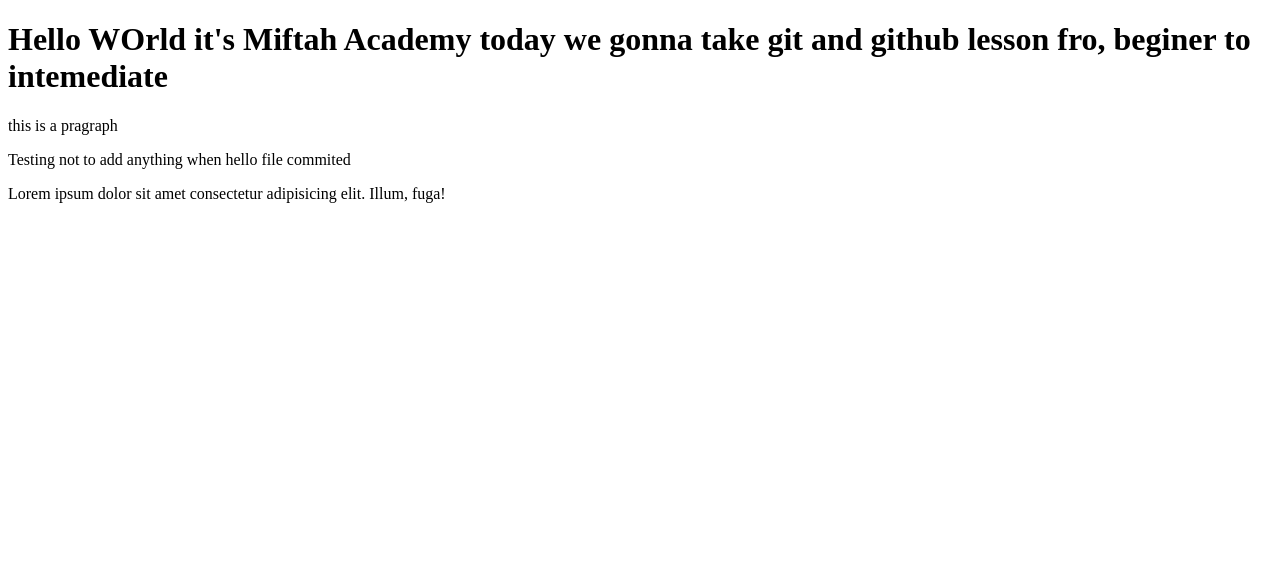
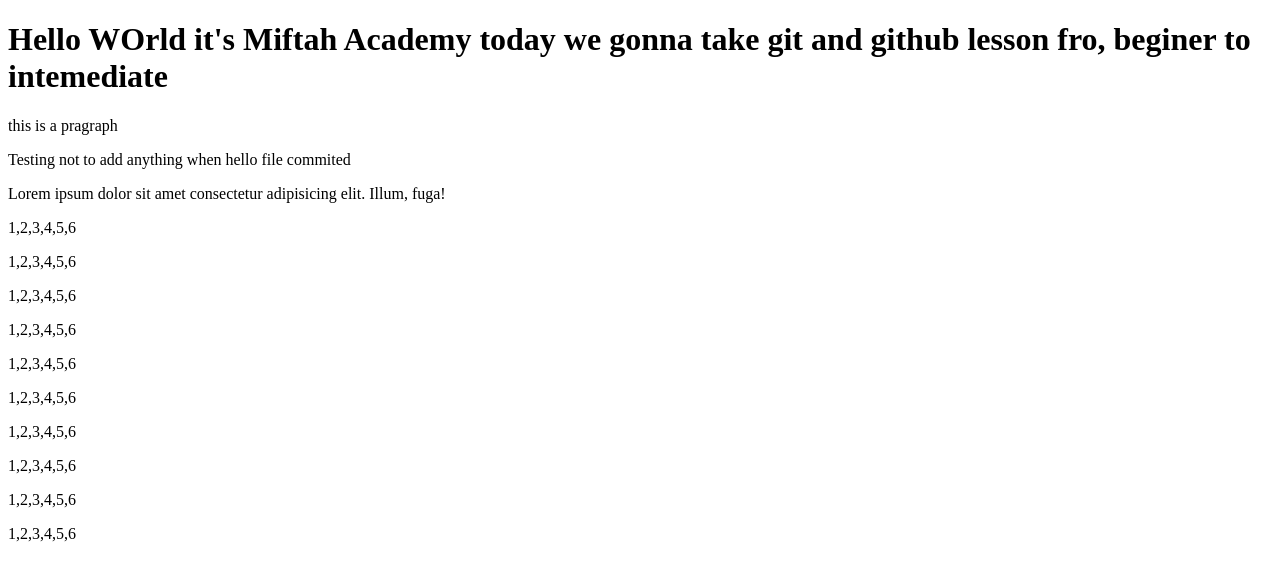
Before and after one commit to Miftah-Academy/MiftahGitTest1, a plain HTML site: page index.html in a window 1280 px wide. Drawn offline with Linux system fonts and the light colour scheme.

Commit message:
Updated all files

```diff
--- a/index.html
+++ b/index.html
@@ -10,5 +10,16 @@
     <p> this is a pragraph </p>
     <p> Testing not to add anything when hello file commited</p>
     <p> Lorem ipsum dolor sit amet consectetur adipisicing elit. Illum, fuga!</p>
+    <p> 1,2,3,4,5,6</p>
+    <p> 1,2,3,4,5,6</p>
+    <p> 1,2,3,4,5,6</p>
+    <p> 1,2,3,4,5,6</p>
+    <p> 1,2,3,4,5,6</p>
+    <p> 1,2,3,4,5,6</p>
+    <p> 1,2,3,4,5,6</p>
+    <p> 1,2,3,4,5,6</p>
+    <p> 1,2,3,4,5,6</p>
+    <p> 1,2,3,4,5,6</p>
+
 </body>
 </html>
```
Also changed, not shown: hello.html (+1 -0 lines), test.html (added, +11 -0 lines).
